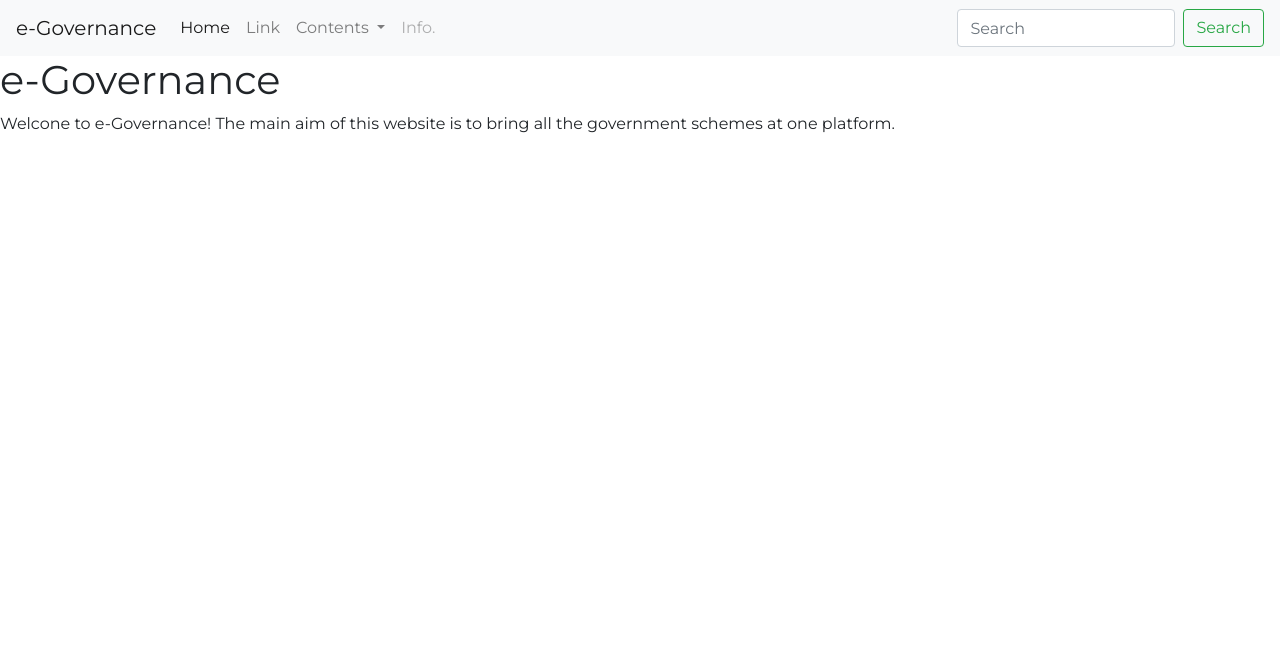
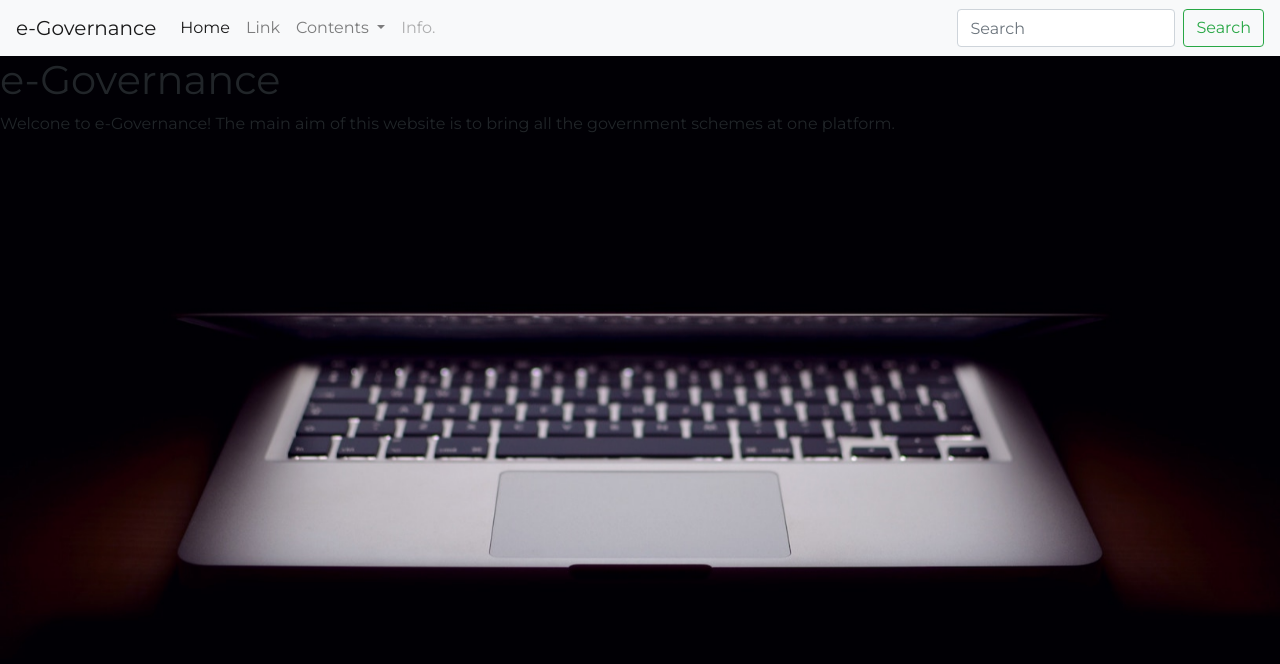
Before and after one commit to moonStone-dev/moonStone.web, a plain HTML site: page index.html in a window 1280 px wide. Drawn offline with nearby package versions, Linux system fonts and the light colour scheme.

Commit message:
Update style.css

```diff
--- a/style.css
+++ b/style.css
@@ -3,7 +3,7 @@
   width: 100%;
   height: 100%;
   font-family: 'Montserrat', sans-serif;
-  background: url(images/bg.jpg) no-repeat center center fixed;
+  background: url(header.jpg) no-repeat center center fixed;
   -webkit-background-size: cover;
   -moz-background-size: cover;
   -o-background-size: cover;
```
